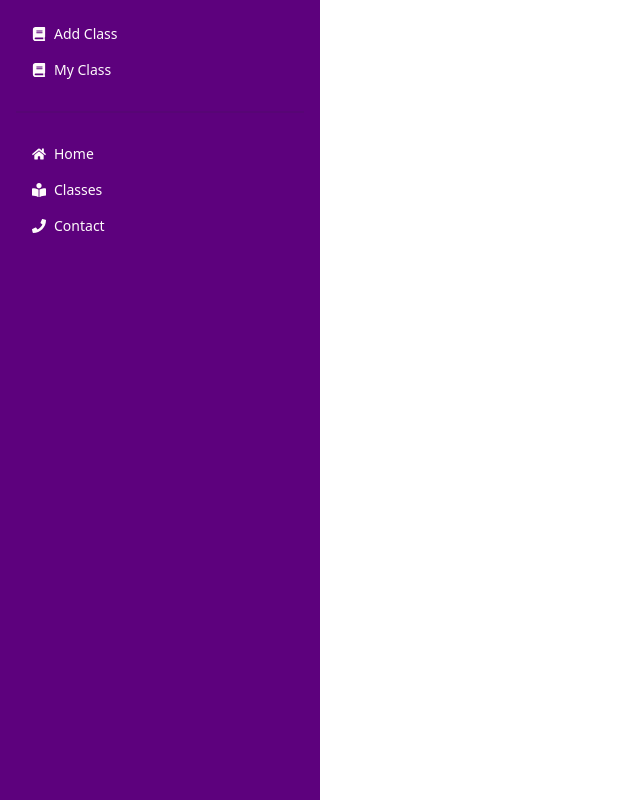
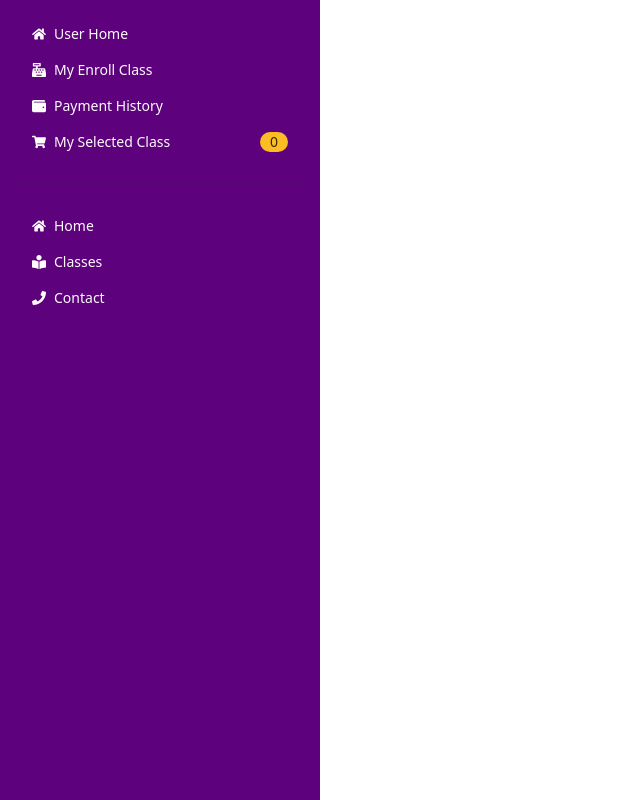
Before and after one commit to Ikbal101/Gym-mern, a React (Vite) app: page /dashboard in a window 1280 px wide. Shown: the whole page, without its empty margins (0-640 px from the left). Built offline with nearby package versions, Linux system fonts and the light colour scheme; no server answers; sample sign-in values are in the browser's storage.

Commit message:
Admin ROutes added

```diff
--- a/src/Layout/Dashboard.jsx
+++ b/src/Layout/Dashboard.jsx
@@ -2,6 +2,7 @@ import { NavLink, Outlet } from "react-router-dom";
 import { FaHome, FaUsers, FaBookReader, FaShoppingCart, FaWallet, FaCashRegister, FaPhone, FaBook } from 'react-icons/fa';
 import useCart from "../hooks/useCart";
 import useAdmin from "../hooks/useAdmin";
+import useInstructor from "../hooks/useInstructor";
 
 const AdminDashboard = () => {
   return (
@@ -41,7 +42,7 @@ const InstructorDashboard = () => {
 
 const Dashboard = () => {
     const[isAdmin] = useAdmin();
-  const isInstructor = true;
+    const[isInstructor] =useInstructor();
 
   return (
     <div className="drawer lg:drawer-open">
--- /dev/null
+++ b/src/Routes/AdminRoute.jsx
@@ -0,0 +1,21 @@
+import { Navigate, useLocation } from "react-router";
+import useAuth from "../hooks/useAuth";
+import useAdmin from "../hooks/useAdmin";
+
+
+const AdminRoute = ({ children }) => {
+    const { user, loading } = useAuth();
+    const [isAdmin, isAdminLoading] = useAdmin();
+    const location = useLocation();
+
+    if(loading || isAdminLoading){
+        return <progress className="progress w-56"></progress>
+    }
+
+    if (user && isAdmin) {
+        return children;
+    }
+    return <Navigate to="/" state={{from: location}} replace></Navigate>
+};
+
+export default AdminRoute;
--- /dev/null
+++ b/src/Routes/InstructorRoute.jsx
@@ -0,0 +1,21 @@
+import { Navigate, useLocation } from "react-router";
+import useInstructor from "../hooks/useInstructor";
+import useAuth from "../hooks/useAuth";
+
+
+const InstructorRoute = ({ children }) => {
+    const { user, loading } = useAuth();
+    const [isInstructor, isInstructorLoading] = useInstructor();
+    const location = useLocation();
+
+    if(loading || isInstructorLoading){
+        return <progress className="progress w-56"></progress>
+    }
+
+    if (user && isInstructor) {
+        return children;
+    }
+    return <Navigate to="/" state={{from: location}} replace></Navigate>
+};
+
+export default InstructorRoute;
--- a/src/Routes/Routes.jsx
+++ b/src/Routes/Routes.jsx
@@ -11,6 +11,7 @@ import Dashboard from "../Layout/Dashboard";
 import MySelectedClass from "../pages/Dashoard/MyCart/MySelectedClass";
 import PrivateRoute from "./PrivateRoute";
 import AllUser from "../pages/Dashoard/AllUser/AllUser";
+import AddClasses from "../pages/Dashoard/AddClasses/AddClasses";
 
   export const router = createBrowserRouter([
     {
@@ -51,6 +52,10 @@ import AllUser from "../pages/Dashoard/AllUser/AllUser";
           path:'manageusers',
           element:<AllUser></AllUser>
         },
+        {
+          path:'addClass',
+          element:<AddClasses></AddClasses>
+        },
       ]
     }
   ]);
--- /dev/null
+++ b/src/hooks/useInstructor.jsx
@@ -0,0 +1,20 @@
+import { useQuery } from "@tanstack/react-query";
+import useAuth from "./useAuth";
+import useAxiosSecure from "./useAxiosSecure";
+
+const useInstructor = () => {
+    const {user} = useAuth();
+    const [axiosSecure] = useAxiosSecure();
+    const {data: isInstructor, isLoading: isInstructorLoading} = useQuery({
+        queryKey: ['isInstructor', user?.email],
+        queryFn: async () => {
+            const res = await axiosSecure.get(`/users/instructor/${user?.email}`);
+            console.log('is admin response', res)
+            return res.data.admin;
+        }
+    })
+    return [isInstructor, isInstructorLoading]
+
+};
+
+export default useInstructor;
--- /dev/null
+++ b/src/pages/Dashoard/AddClasses/AddClasses.jsx
@@ -0,0 +1,10 @@
+
+const AddClasses = () => {
+    return (
+        <div>
+            <h2 className="text-txl text-center">Add A New Class</h2>
+        </div>
+    );
+};
+
+export default AddClasses;
```
